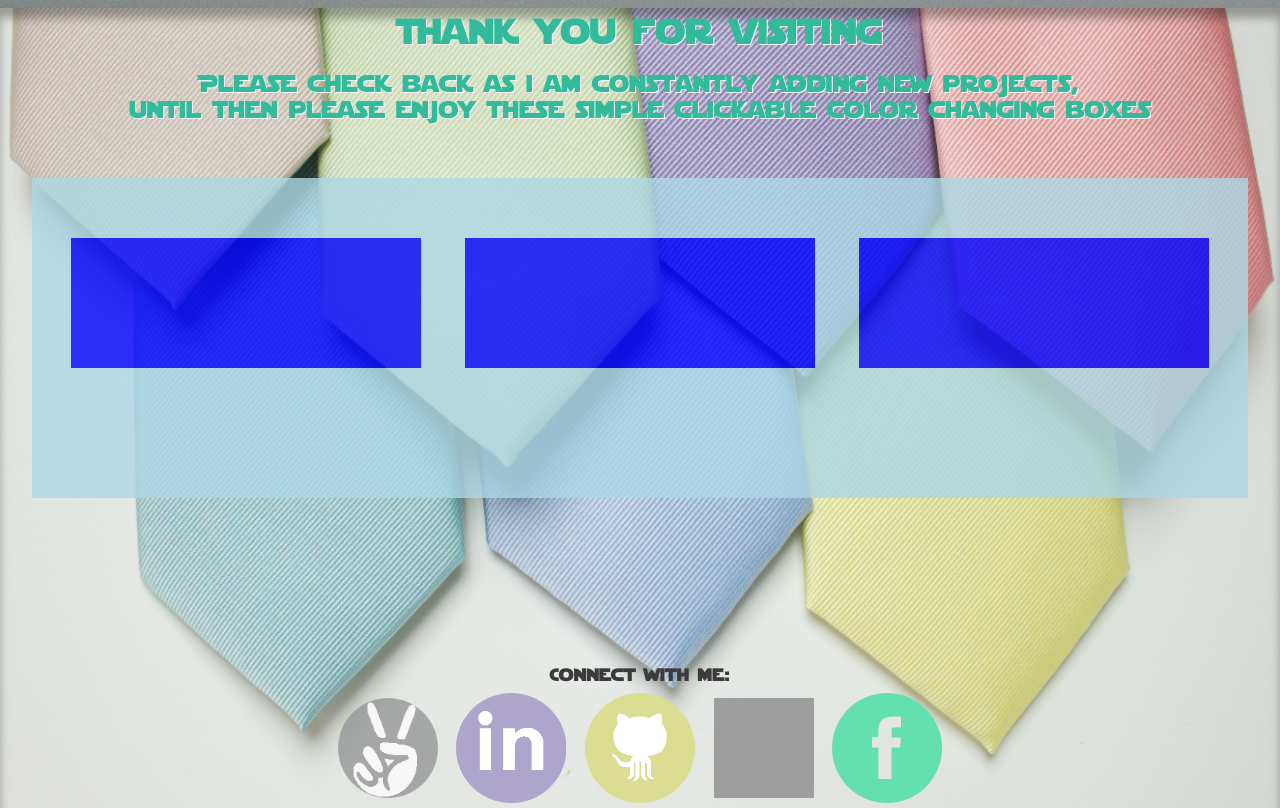
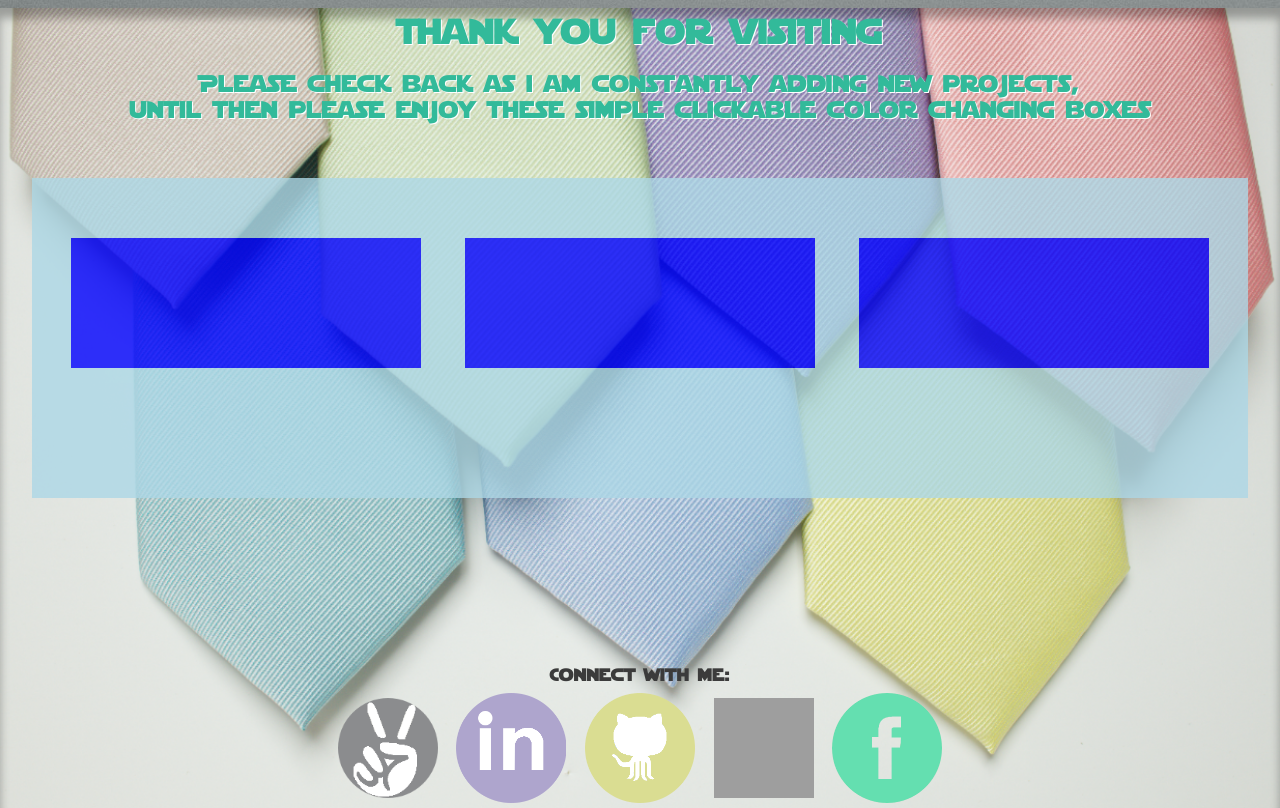
Before and after one commit to The10th/my-work, a PHP site: page /index.html in a window 1280 px wide, with the pointer over the restyled element. Shown: the part 3212-4020 px from the top of the page. Run offline with PHP 8.4, Linux system fonts and the light colour scheme; some web fonts are replaced; grey boxes are pictures that could not be loaded.

```diff
--- a/css/style.css
+++ b/css/style.css
@@ -387,7 +387,7 @@ ol{
 }
 img:hover {
 
-    opacity:.7;
+    opacity:.7.5;
 
 }
 .end{
```
